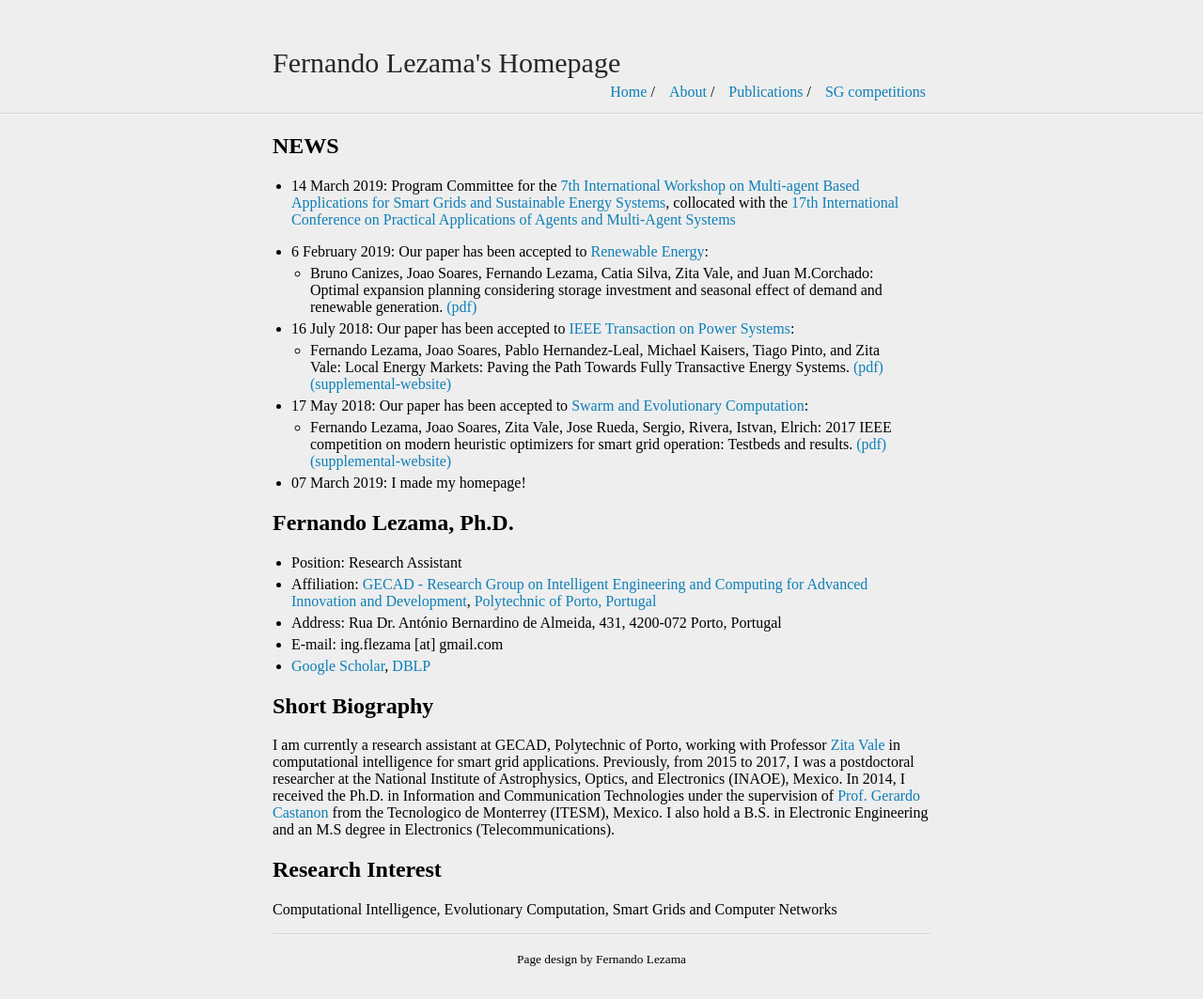
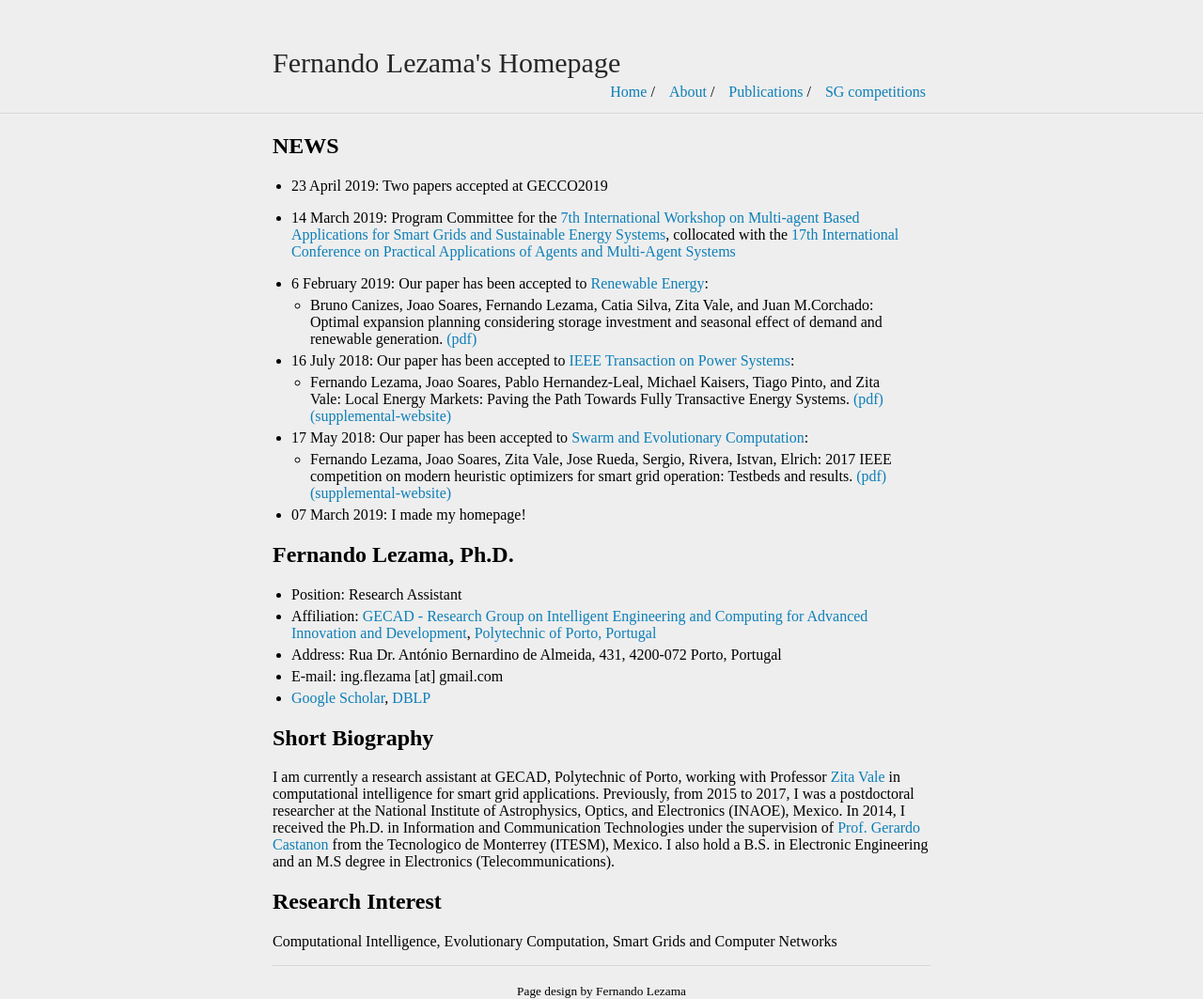
Before and after one commit to fernandolezama/fernandolezama.github.io, a Jekyll site: the page built from index.md, in a window 1280 px wide. Shown: the whole page at 94% size. Built offline with Jekyll 4.4.1, drawn with Linux system fonts in a browser that asks for light colours; before the commit the page ends 1029 px from its top, so only the background shows below that.

Commit message:
Update index.md

```diff
--- a/index.md
+++ b/index.md
@@ -5,6 +5,7 @@ title: Fernando Lezama's Homepage
 
 
 ## NEWS
+* 23 April 2019: Two papers accepted at GECCO2019
 
 * 14 March 2019: Program Committee for the [7th International Workshop on Multi-agent Based Applications for Smart Grids and Sustainable Energy Systems](https://www.paams.net/workshops/masges), collocated with the [17th International Conference on Practical Applications of Agents and Multi-Agent Systems](https://www.paams.net/)
 
```
